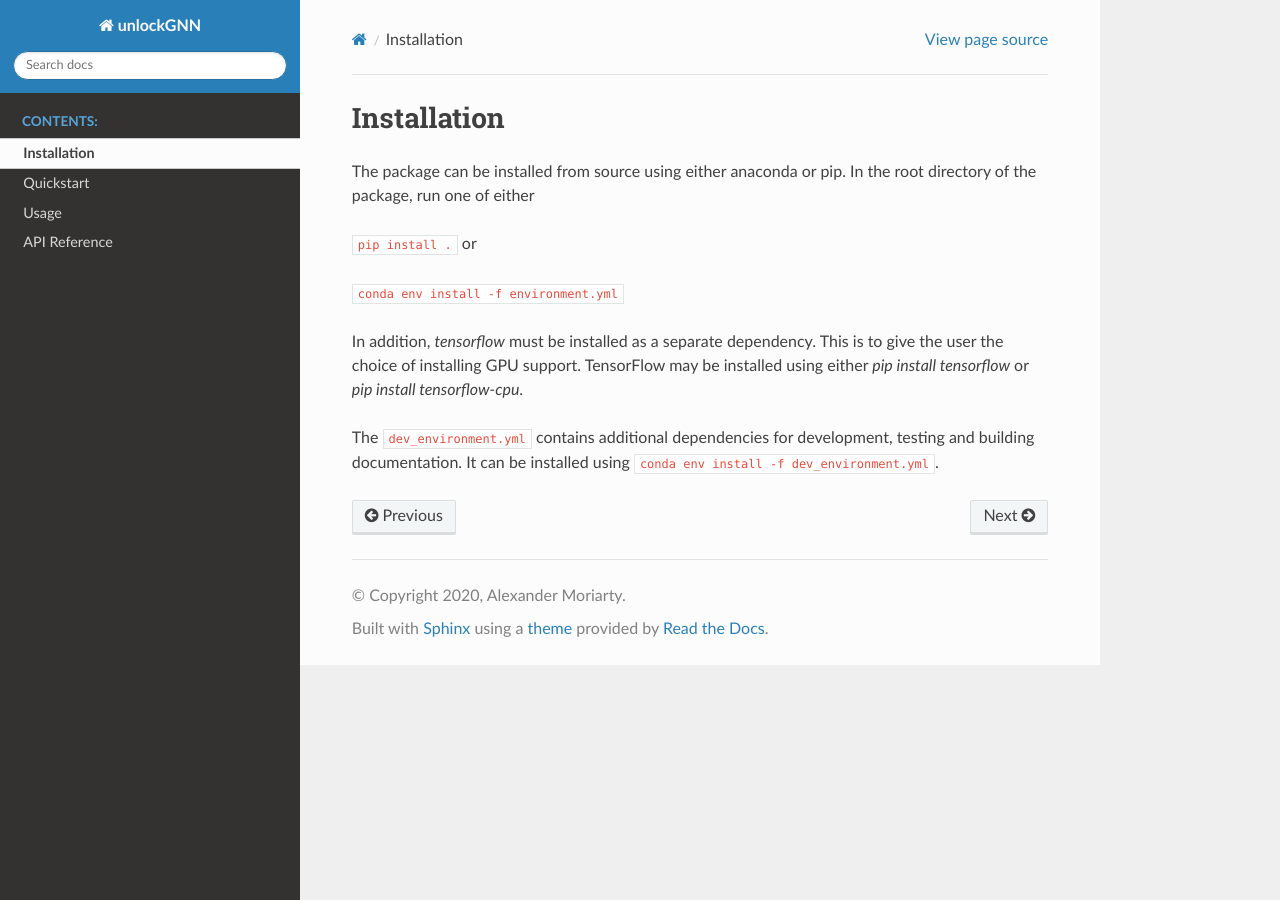
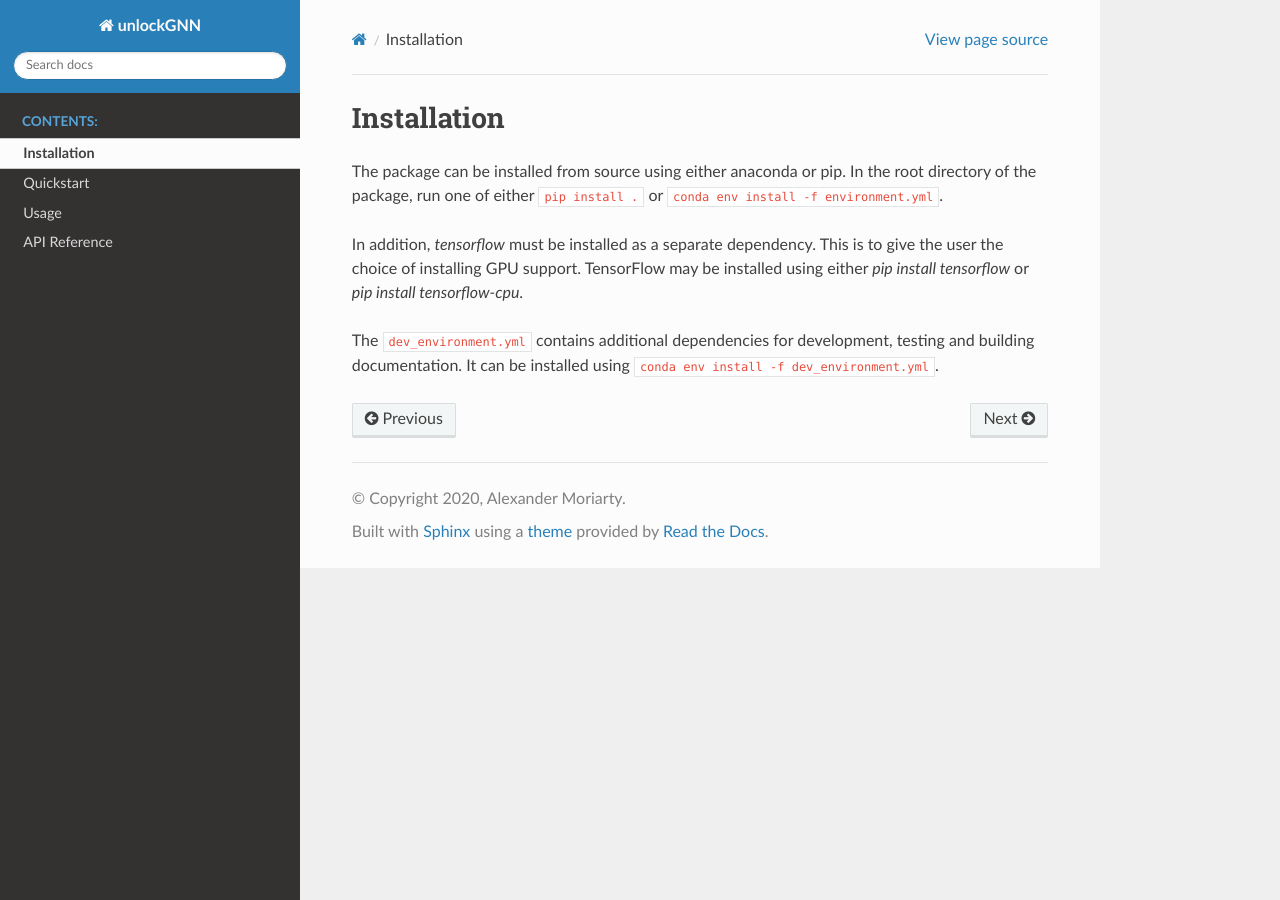
Before and after one commit to a-ws-m/unlockNN, a Sphinx documentation site: the page built from docs/source/installation.rst, in a window 1280 px wide. Built offline with Sphinx 7.4.7 and the Read the Docs theme 2.0.0, drawn with Linux system fonts in a browser that asks for light colours.

Commit message:
Whitespace fix

```diff
--- a/docs/source/installation.rst
+++ b/docs/source/installation.rst
@@ -3,10 +3,8 @@ Installation
 
 The package can be installed from source using either anaconda or pip.
 In the root directory of the package, run one of either
-
 ``pip install .`` or
-
-``conda env install -f environment.yml``
+``conda env install -f environment.yml``.
 
 In addition, `tensorflow` must be installed as a separate dependency.
 This is to give the user the choice of installing GPU support.
```
